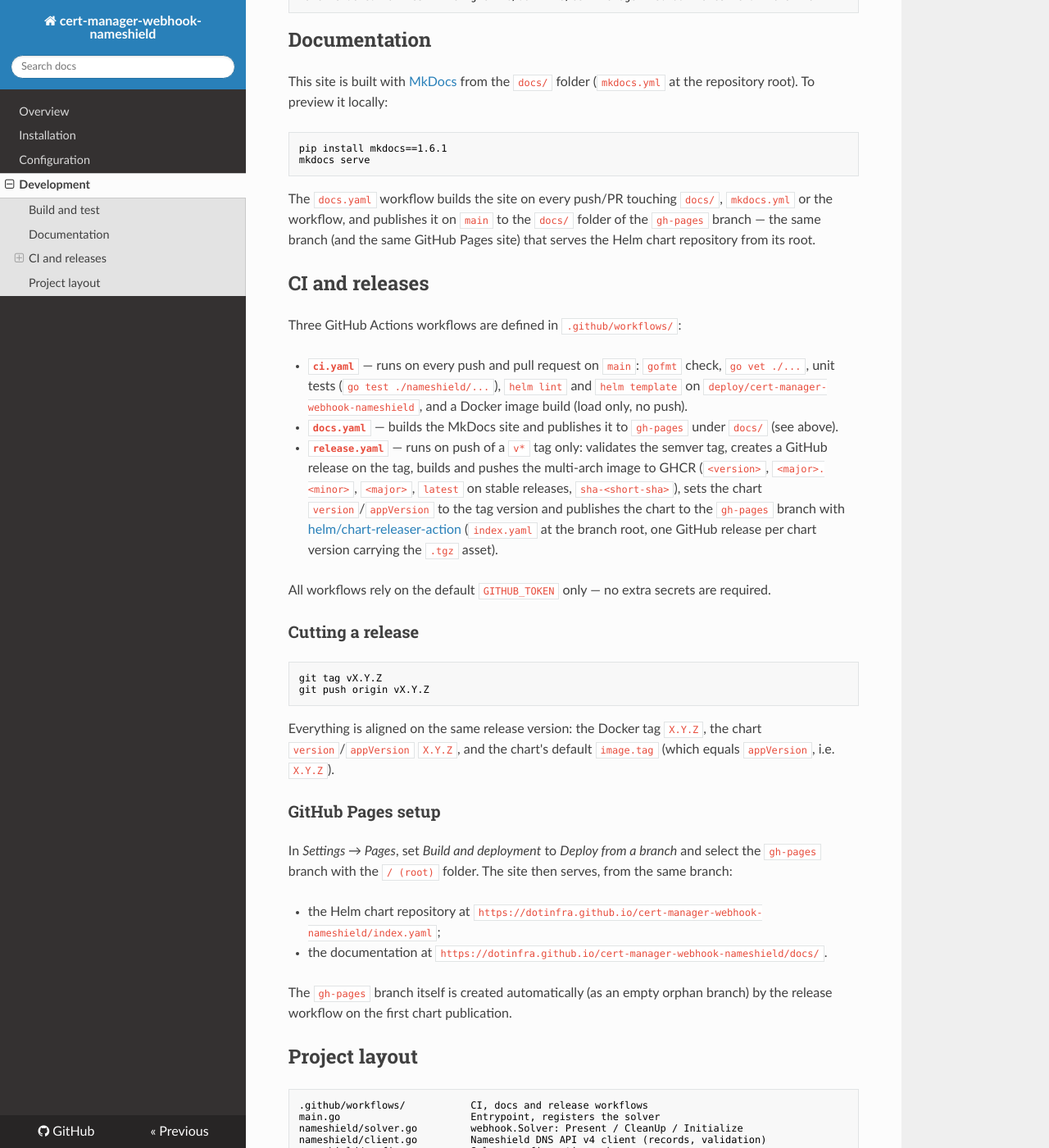
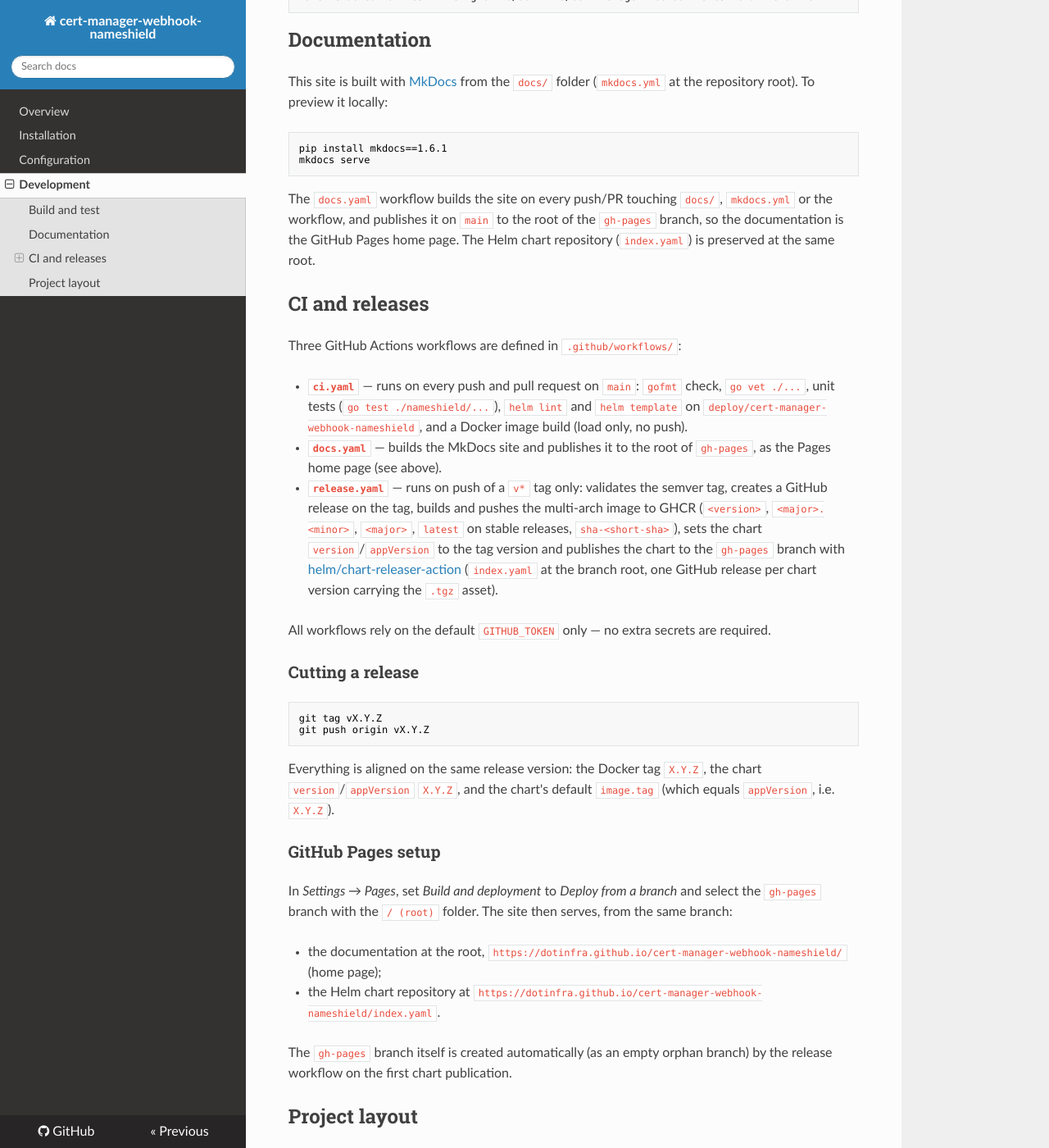
Before and after one commit to dotinfra/cert-manager-webhook-nameshield, an MkDocs documentation site: the page built from docs/development.md, in a window 1280 px wide and 1400 px high, scrolled down 714 px. Shown: the whole window at 82% size. Built offline with MkDocs 1.6.1, drawn with Linux system fonts in a browser that asks for light colours; nearby versions of some CDN libraries.

Commit message:
Publish the MkDocs site as the GitHub Pages home page (#13)
Publish the built site at the root of the gh-pages branch instead of
under docs/, so https://dotinfra.github.io/cert-manager-webhook-nameshield/
serves the MkDocs home page directly. The custom landing index.html is
removed; the Helm chart repository files (index.yaml, *.tgz) managed by
chart-releaser are preserved at the root. site_url and the doc/README
links are updated accordingly. The sync command excludes the worktree's
.git file so the git worktree stays valid.

Co-authored-by: Vibe Nuage Agent <vibe@mistral.ai>
Co-authored-by: nlacourte <nlacourte@users.noreply.github.com>

````diff
--- a/docs/development.md
+++ b/docs/development.md
@@ -43,9 +43,9 @@ mkdocs serve
 ```
 
 The `docs.yaml` workflow builds the site on every push/PR touching `docs/`,
-`mkdocs.yml` or the workflow, and publishes it on `main` to the `docs/` folder
-of the `gh-pages` branch — the same branch (and the same GitHub Pages site)
-that serves the Helm chart repository from its root.
+`mkdocs.yml` or the workflow, and publishes it on `main` to the root of the
+`gh-pages` branch, so the documentation is the GitHub Pages home page. The Helm
+chart repository (`index.yaml`) is preserved at the same root.
 
 ## CI and releases
 
@@ -55,8 +55,8 @@ Three GitHub Actions workflows are defined in `.github/workflows/`:
   `gofmt` check, `go vet ./...`, unit tests (`go test ./nameshield/...`), `helm lint`
   and `helm template` on `deploy/cert-manager-webhook-nameshield`, and a Docker
   image build (load only, no push).
-- **`docs.yaml`** — builds the MkDocs site and publishes it to `gh-pages` under
-  `docs/` (see above).
+- **`docs.yaml`** — builds the MkDocs site and publishes it to the root of
+  `gh-pages`, as the Pages home page (see above).
 - **`release.yaml`** — runs on push of a `v*` tag only: validates the semver tag,
   creates a GitHub release on the tag, builds and pushes the multi-arch image to
   GHCR (`<version>`, `<major>.<minor>`, `<major>`, `latest` on stable releases,
@@ -86,8 +86,8 @@ In *Settings → Pages*, set *Build and deployment* to *Deploy from a branch* an
 select the `gh-pages` branch with the `/ (root)` folder. The site then serves,
 from the same branch:
 
-- the Helm chart repository at `https://dotinfra.github.io/cert-manager-webhook-nameshield/index.yaml`;
-- the documentation at `https://dotinfra.github.io/cert-manager-webhook-nameshield/docs/`.
+- the documentation at the root, `https://dotinfra.github.io/cert-manager-webhook-nameshield/` (home page);
+- the Helm chart repository at `https://dotinfra.github.io/cert-manager-webhook-nameshield/index.yaml`.
 
 The `gh-pages` branch itself is created automatically (as an empty orphan
 branch) by the release workflow on the first chart publication.
--- a/mkdocs.yml
+++ b/mkdocs.yml
@@ -1,6 +1,6 @@
 site_name: cert-manager-webhook-nameshield
 site_description: cert-manager ACME DNS-01 solver webhook for the Nameshield DNS API
-site_url: https://dotinfra.github.io/cert-manager-webhook-nameshield/docs/
+site_url: https://dotinfra.github.io/cert-manager-webhook-nameshield/
 repo_url: https://github.com/dotinfra/cert-manager-webhook-nameshield
 docs_dir: docs
 theme:
````
Also changed, not shown: README.md (+10 -10 lines), docs/index.md (+2 -2 lines), 1 other file.
